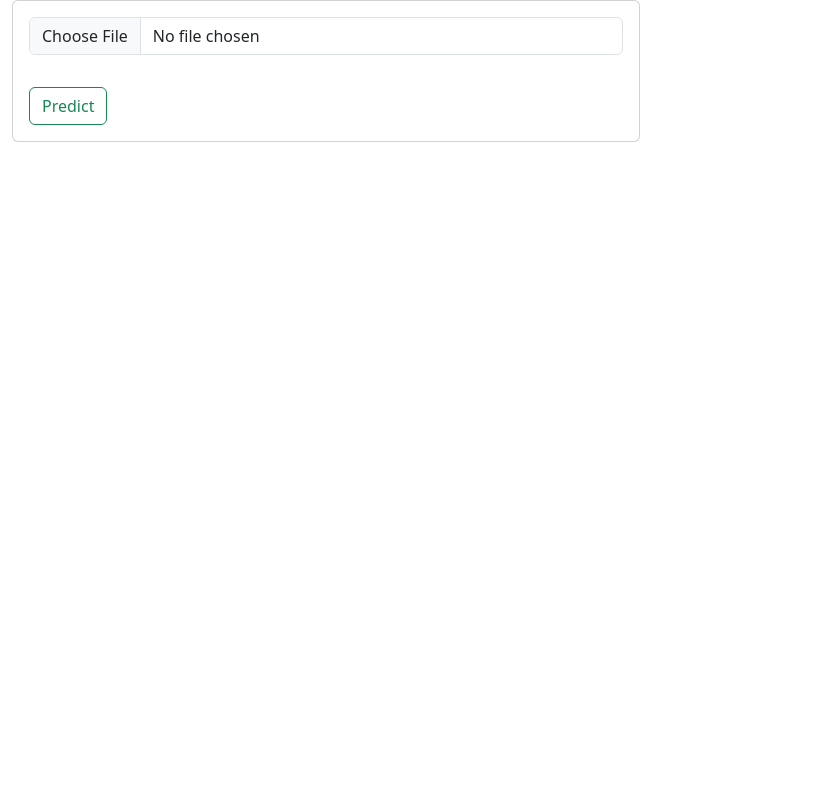
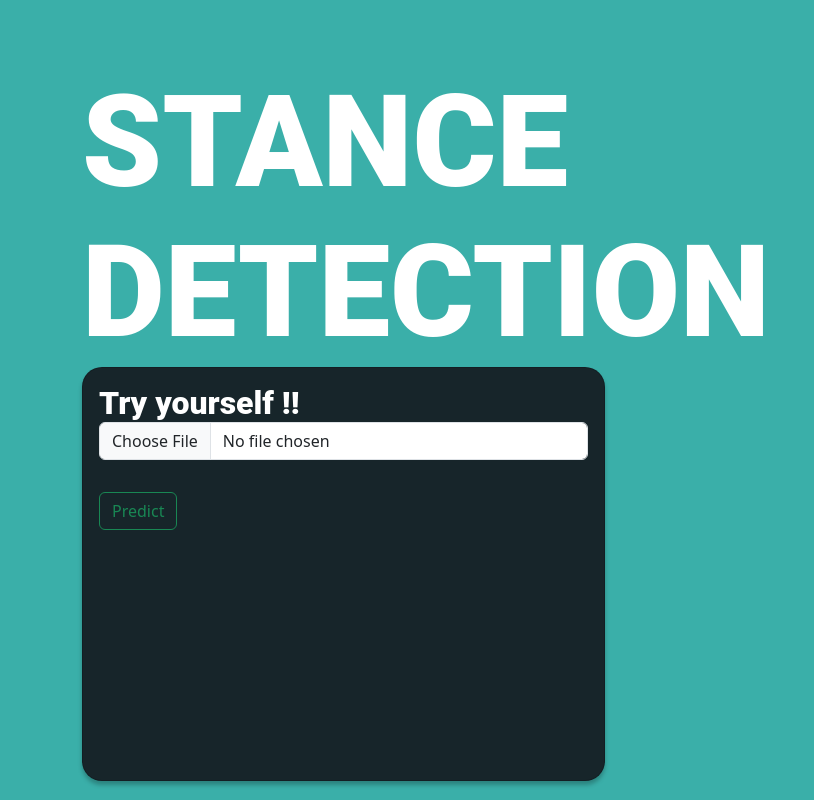
Before and after one commit to Aatish13/StanceDetection, a Flask app: page / in a window 1280 px wide. Shown: the whole page, without its empty margins (0-814 px from the left). Run offline with Flask 3, Linux system fonts and the light colour scheme.

Commit message:
Ui Updated

```diff
--- a/WebApp/templates/index.html
+++ b/WebApp/templates/index.html
@@ -5,12 +5,59 @@
     <meta name="viewport" content="width=device-width, initial-scale=1">
     <title>Bootstrap demo</title>
     <link href="https://cdn.jsdelivr.net/npm/bootstrap@5.3.0-alpha2/dist/css/bootstrap.min.css" rel="stylesheet" integrity="sha384-aFq/bzH65dt+w6FI2ooMVUpc+21e0SRygnTpmBvdBgSdnuTN7QbdgL+OapgHtvPp" crossorigin="anonymous">
+    <Style>
+      .body-color{
+        background-color: #3AAFA9;
+        padding-top: 67px;
+      }
+      .header-txt{
+        font-family: 'Roboto';
+font-style: normal;
+font-weight: 800;
+font-size: 128px;
+line-height: 150px;
+
+color: #FFFFFF;
+      }
+      .form-div{
+        width: 523px;
+height: 414px;
+background: #17252A;
+box-shadow: 0px 4px 4px rgba(0, 0, 0, 0.25);
+border-radius: 20px;
+      }
+      .h3-text{
+
+font-family: 'Roboto';
+font-style: normal;
+font-weight: 800;
+font-size: 32px;
+line-height: 38px;
+
+color: #FFFFFF;
+      }
+      * {
+        border-width: 2px;
+        border-color: red;
+      }
+    </Style>
   </head>
-  <body>
-    <div class="container-fluid text-center">
+  <body class="body-color">
+    <div class="container-fluid ">
 
-      <div class="card w-50">
+      <div class="container text-left">
+        <div class="row">
+          <div class="col">
+            <span class="header-txt">
+              STANCE DETECTION
+            </span>
+          </div>
+          <div class="col">
+            <div class="card form-div">
               <div class="card-body">
+                <span class="h3-text">
+                  Try yourself !!
+                </span>
                 <form class="row g-3" action="{{ url_for('predict') }}" method="post" enctype = "multipart/form-data">
                   <div class="mb-3">
                     <input class="form-control" type="file" name="file" id="file">
@@ -22,6 +69,11 @@
               </div>
             </div>
           </div>
+        </div>
+      </div>
+
+
+    </div>
     <script src="https://cdn.jsdelivr.net/npm/bootstrap@5.3.0-alpha2/dist/js/bootstrap.bundle.min.js" integrity="sha384-qKXV1j0HvMUeCBQ+QVp7JcfGl760yU08IQ+GpUo5hlbpg51QRiuqHAJz8+BrxE/N" crossorigin="anonymous"></script>
     <script src="https://cdn.jsdelivr.net/npm/@popperjs/core@2.11.6/dist/umd/popper.min.js" integrity="sha384-oBqDVmMz9ATKxIep9tiCxS/Z9fNfEXiDAYTujMAeBAsjFuCZSmKbSSUnQlmh/jp3" crossorigin="anonymous"></script>
     <script src="https://cdn.jsdelivr.net/npm/bootstrap@5.3.0-alpha2/dist/js/bootstrap.min.js" integrity="sha384-heAjqF+bCxXpCWLa6Zhcp4fu20XoNIA98ecBC1YkdXhszjoejr5y9Q77hIrv8R9i" crossorigin="anonymous"></script>
```
Lines whose indentation alone changed are shown as unchanged.
